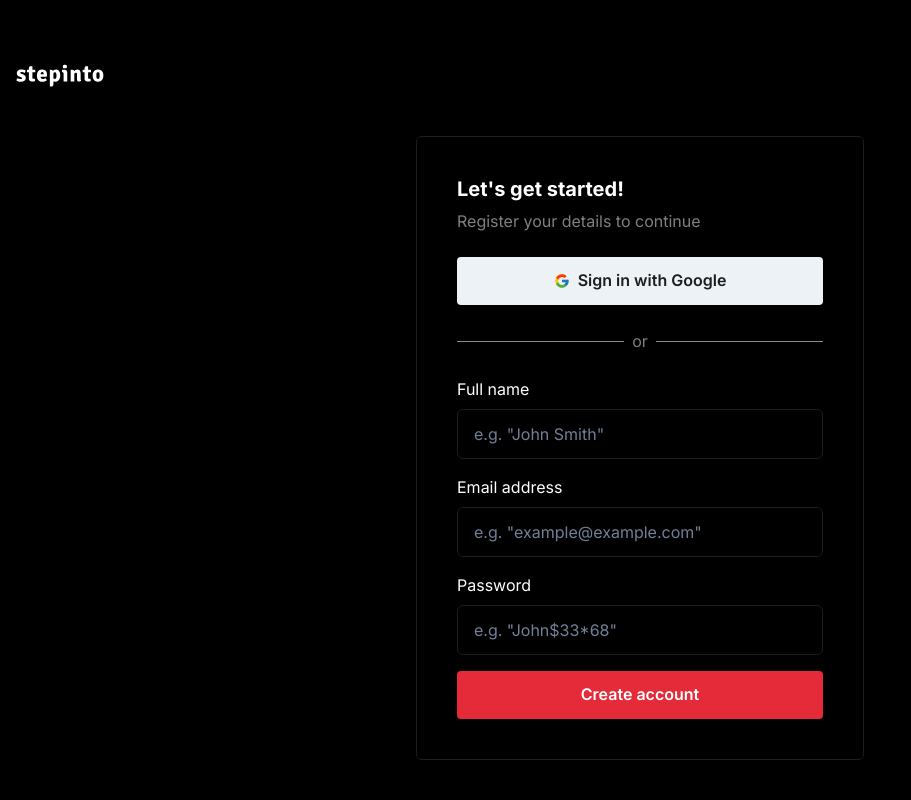
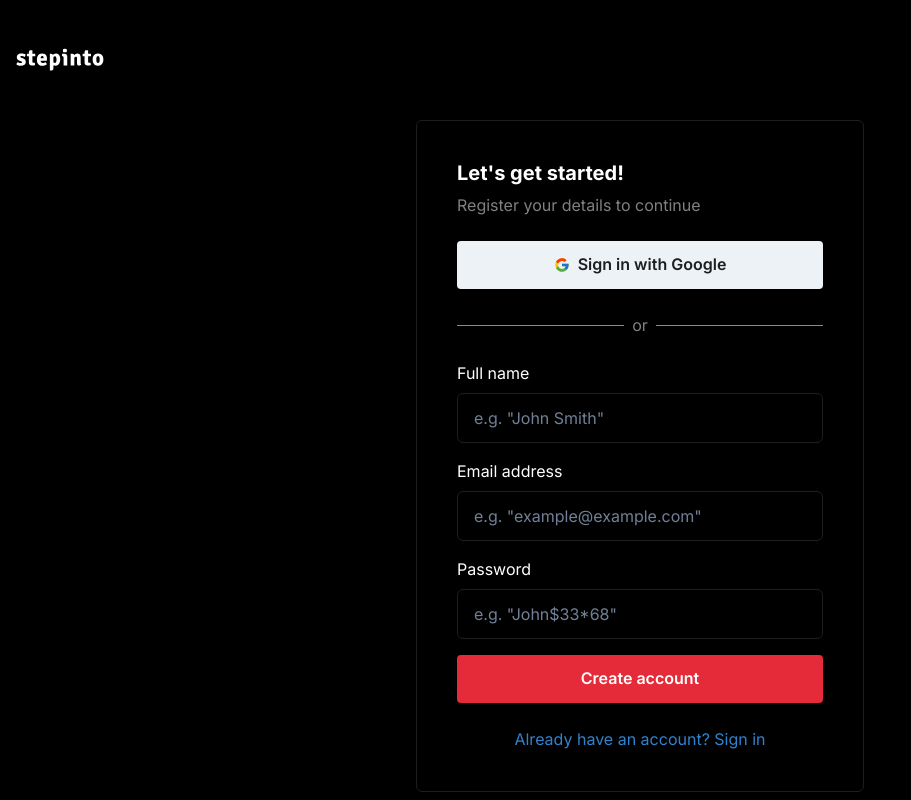
Before and after one commit to rayanabdirahman/stepinto-client, a Next.js app: page /auth/signup in a window 1280 px wide. Shown: the whole page, without its empty margins (0-911 px from the left). Built offline with nearby package versions, Linux system fonts and the light colour scheme.

Commit message:
add links to auth form

```diff
--- a/src/Auth/SignUp/index.tsx
+++ b/src/Auth/SignUp/index.tsx
@@ -1,8 +1,10 @@
 import React from "react";
 import { AuthTemplate } from "../../shared/components/templates";
 import { SocialAuth } from "../../shared/components/UI/organisms";
-import { Divider } from "../../shared/components/UI/atoms";
+import { Divider, Link } from "../../shared/components/UI/atoms";
 import SignUpForm from "./components/SignUpForm";
+import { Center } from "@chakra-ui/react";
+import { pageUrl } from "../../shared/domain/constants/pageUrl";
 
 const SignUp: React.FC = () => (
   <AuthTemplate
@@ -20,6 +22,9 @@ const SignUp: React.FC = () => (
         }, 1000);
       }}
     />
+    <Center>
+      <Link href={pageUrl.SIGN_IN}>Already have an account? Sign in</Link>
+    </Center>
   </AuthTemplate>
 );
 
--- /dev/null
+++ b/src/shared/components/UI/atoms/Link/index.tsx
@@ -0,0 +1,17 @@
+import React from "react";
+import { default as NextLink } from "next/link";
+import { Link as CULink, LinkProps } from "@chakra-ui/react";
+
+type Props = LinkProps & { href: string };
+
+const Link: React.FC<Props> = ({ href, children, ...props }) => {
+  return (
+    <NextLink href={href}>
+      <CULink {...props} color="blue.500">
+        {children}
+      </CULink>
+    </NextLink>
+  );
+};
+
+export default Link;
--- a/src/shared/components/UI/atoms/index.ts
+++ b/src/shared/components/UI/atoms/index.ts
@@ -1,4 +1,5 @@
 export { default as Button } from "./Button";
+export { default as Link } from "./Link";
 export { default as Logo } from "./Logo";
 export { default as Divider } from "./Divider";
 export { default as Text } from "./Typography/Text";
--- a/src/shared/components/templates/Auth/index.tsx
+++ b/src/shared/components/templates/Auth/index.tsx
@@ -20,7 +20,7 @@ const AuthTemplate: React.FC<Props> = ({
   subTitle,
   children,
 }: Props) => (
-  <Box as="section" h="100vh" bg="black" pt={{ base: 4, md: 4 }}>
+  <Box as="section" h="100vh" bg="black">
     <Container>
       <HStack spacing="10" justify="space-between">
         <Logo type="light" />
--- a/src/shared/domain/constants/pageUrl.ts
+++ b/src/shared/domain/constants/pageUrl.ts
@@ -1,5 +1,5 @@
 export const pageUrl = {
   HOME: "/",
-  SIGN_UP: "auth/signup",
-  SIGN_IN: "auth/signin",
+  SIGN_UP: "/auth/signup",
+  SIGN_IN: "/auth/signin",
 };
```
Also changed, not shown: src/Auth/SignIn/index.tsx (+6 -1 lines).
